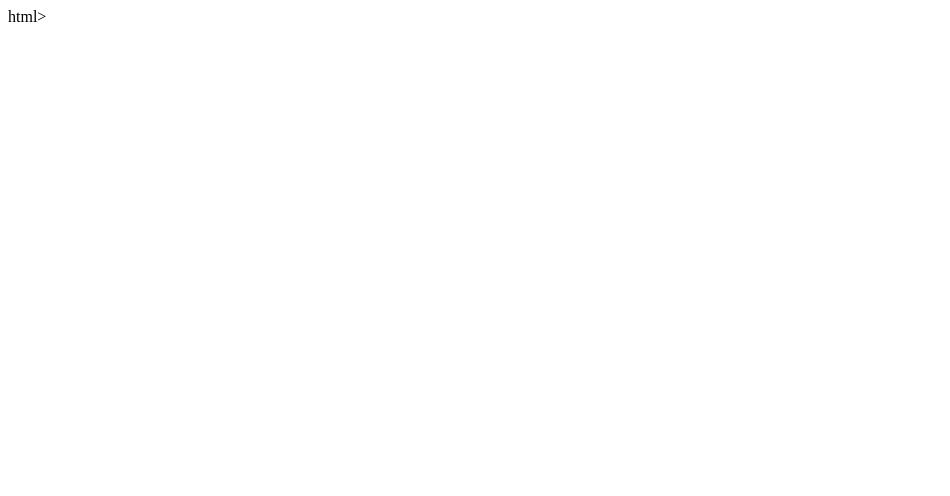
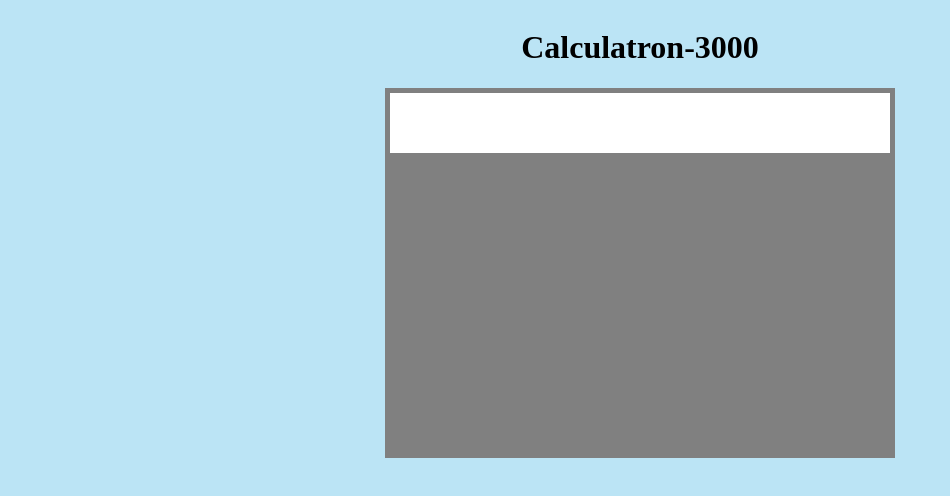
Before and after one commit to Arvin-dev/calculator, a plain HTML site: page index.html in a window 1280 px wide. Shown: the whole page, without its empty margins (0-950 px from the left). Drawn offline with Linux system fonts and the light colour scheme.

Commit message:
some html

```diff
--- a/index.html
+++ b/index.html
@@ -6,5 +6,17 @@
         <link rel="stylesheet" href="style.css"/>
     </head>
 
+    <body>
+        <h1>Calculatron-3000</h1>
 
-</html>html>
+        <div id="calc-body">
+            <p id="buffer"></p>
+            <p id="result"></p>
+
+            <div id="button-cont">
+
+            </div>
+        </div>
+    </body>
+
+</html>
--- a/style.css
+++ b/style.css
@@ -0,0 +1,35 @@
+body {
+    background-color:rgb(187, 228, 245);
+    display: flex;
+    align-items : center;
+    justify-content: center;
+    flex-direction: column;
+}
+
+#calc-body {
+    background-color : grey;
+}
+
+#buffer, #result    {
+    background-color : white;
+    height : 30px;
+    width : 500px;
+}
+
+#buffer {
+    margin-top: 5px;
+    margin-left: 5px;
+    margin-right: 5px;
+    margin-bottom : 0px;
+}
+
+#result {
+    margin-top: 0px;
+    margin-left: 5px;
+    margin-right: 5px;
+    margin-bottom : 5px;
+}
+
+#button-cont {
+    height : 300px;
+}
```
